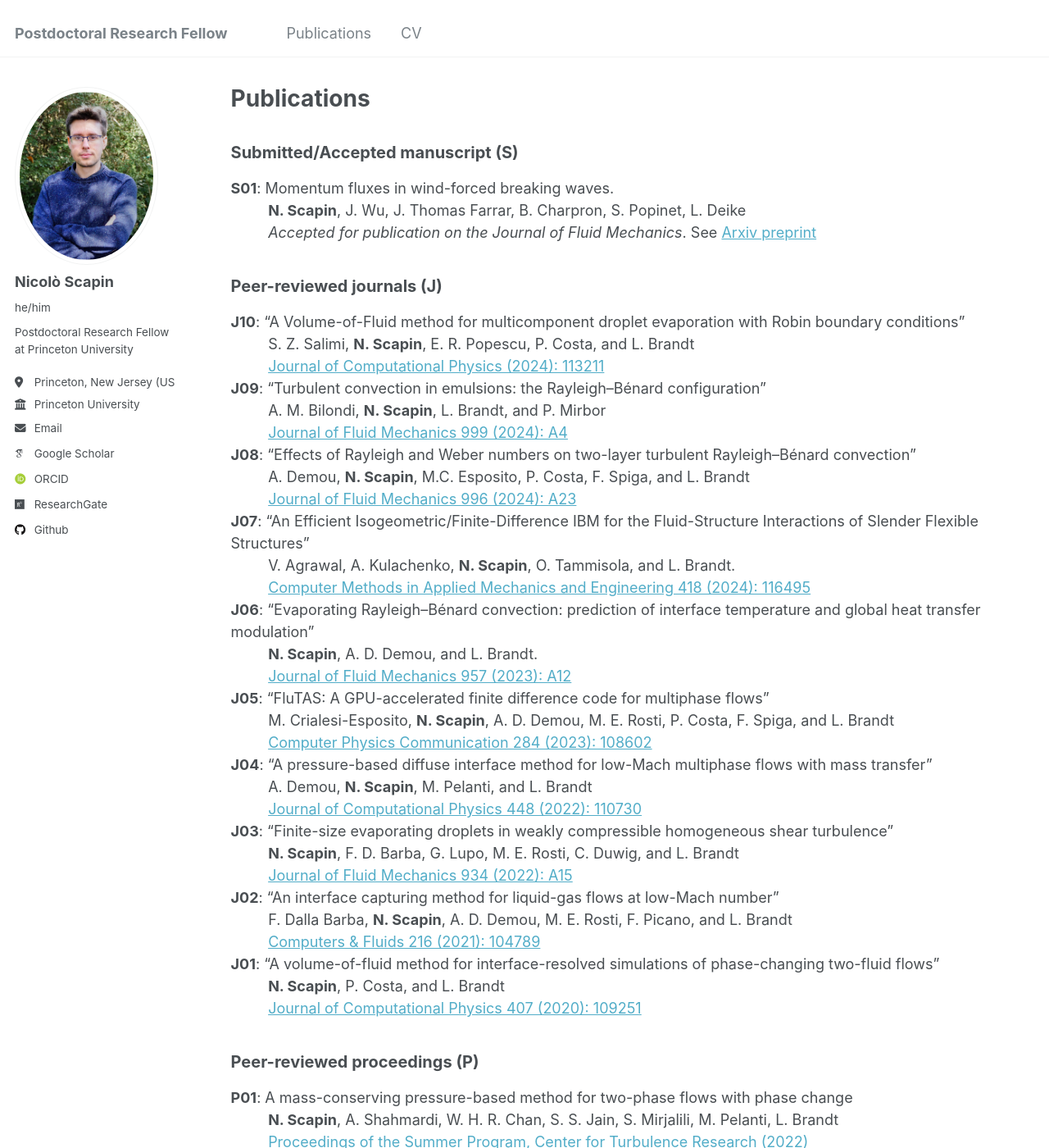
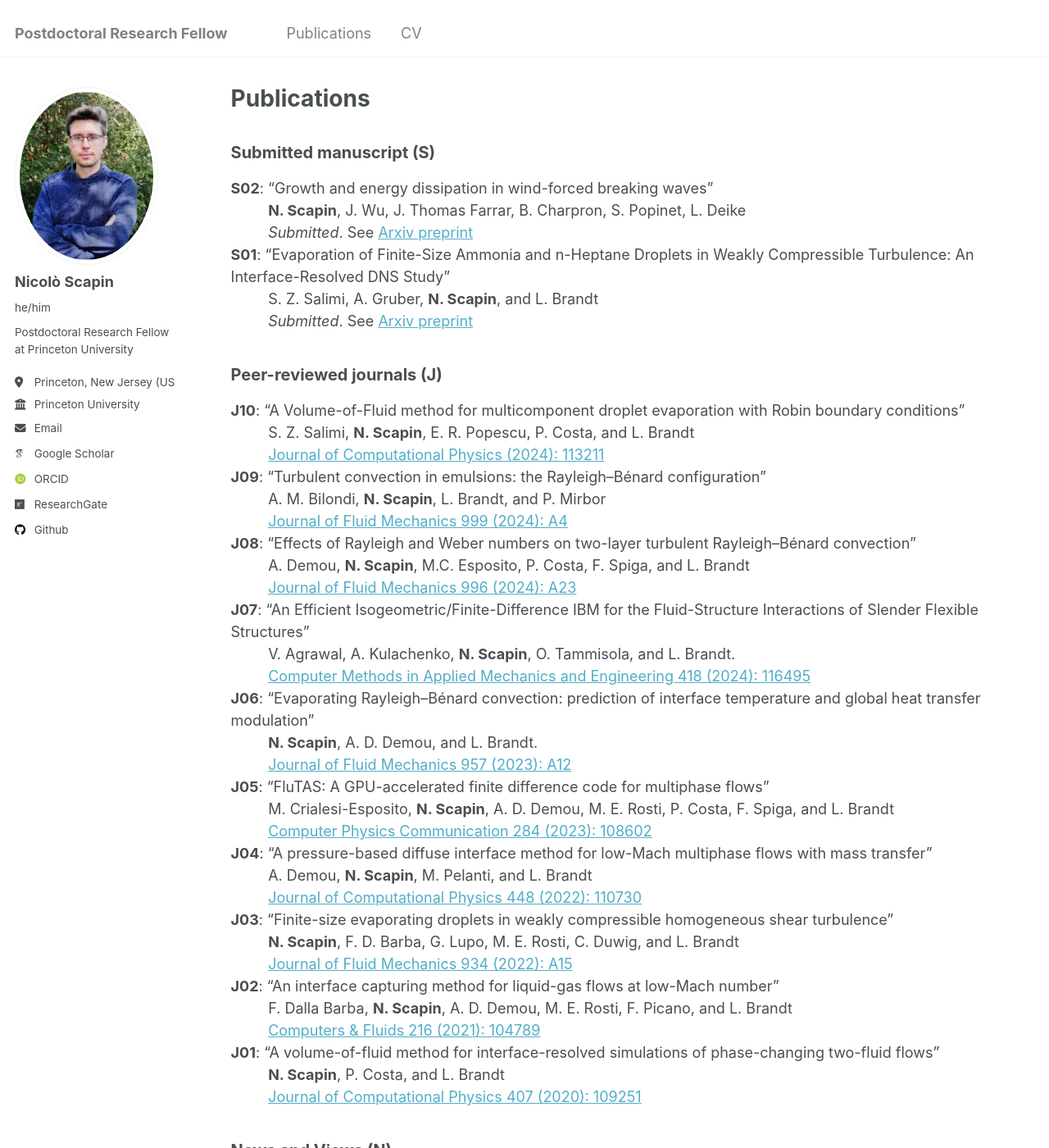
Before and after one commit to nscapin/nscapin.github.io, a Jekyll site: the page built from _pages/publications.md, in a window 1280 px wide and 1400 px high. Shown: the whole window at 82% size. Built offline with Jekyll 4.4.1, drawn with Linux system fonts in a browser that asks for light colours; some web fonts are replaced; some of the changed text lies outside the part shown.

Commit message:
Update publications.md

```diff
--- a/_pages/publications.md
+++ b/_pages/publications.md
@@ -7,11 +7,14 @@ author_profile: true
 
 {% include base_path %}
 
-<h3 style="font-size: 20px;">Submitted/Accepted manuscript (S)</h3>
+<h3 style="font-size: 20px;">Submitted manuscript (S)</h3>
 
-**S01**: Momentum fluxes in wind-forced breaking waves. \
+**S02**: "Growth and energy dissipation in wind-forced breaking waves" \
 &nbsp;&nbsp;&nbsp;&nbsp;&nbsp;&nbsp;&nbsp;&nbsp;&nbsp;**N. Scapin**, J. Wu, J. Thomas Farrar, B. Charpron, S. Popinet, L. Deike \
-&nbsp;&nbsp;&nbsp;&nbsp;&nbsp;&nbsp;&nbsp;&nbsp;&nbsp;<em>Accepted for publication on the Journal of Fluid Mechanics</em>. See [Arxiv preprint](http://arxiv.org/abs/2411.03415)
+&nbsp;&nbsp;&nbsp;&nbsp;&nbsp;&nbsp;&nbsp;&nbsp;&nbsp;<em>Submitted</em>. See [Arxiv preprint](https://arxiv.org/abs/2506.17802) \
+**S01**: "Evaporation of Finite-Size Ammonia and n-Heptane Droplets in Weakly Compressible Turbulence: An Interface-Resolved DNS Study" \
+&nbsp;&nbsp;&nbsp;&nbsp;&nbsp;&nbsp;&nbsp;&nbsp;&nbsp;S. Z. Salimi, A. Gruber, **N. Scapin**, and L. Brandt \
+&nbsp;&nbsp;&nbsp;&nbsp;&nbsp;&nbsp;&nbsp;&nbsp;&nbsp;<em>Submitted</em>. See [Arxiv preprint](https://arxiv.org/abs/2504.16850)
 
 <h3 style="font-size: 20px;">Peer-reviewed journals (J)</h3>
 
@@ -46,6 +49,12 @@ author_profile: true
 &nbsp;&nbsp;&nbsp;&nbsp;&nbsp;&nbsp;&nbsp;&nbsp;&nbsp;**N. Scapin**, P. Costa, and L. Brandt \
 &nbsp;&nbsp;&nbsp;&nbsp;&nbsp;&nbsp;&nbsp;&nbsp;&nbsp;[Journal of Computational Physics 407 (2020): 109251](https://www.sciencedirect.com/science/article/abs/pii/S0021999120300255)
 
+<h3 style="font-size: 20px;">News and Views (N)</h3>
+
+**N01**: Towards efficient and adaptive simulations for continuum physics \
+&nbsp;&nbsp;&nbsp;&nbsp;&nbsp;&nbsp;&nbsp;&nbsp;&nbsp;**N. Scapin** \
+&nbsp;&nbsp;&nbsp;&nbsp;&nbsp;&nbsp;&nbsp;&nbsp;&nbsp;[Nature Computational Science (2025): 1-2](https://www.nature.com/articles/s43588-025-00791-z)
+
 <h3 style="font-size: 20px;">Peer-reviewed proceedings (P)</h3>
 
 **P01**: A mass-conserving pressure-based method for two-phase flows with phase change \
```
